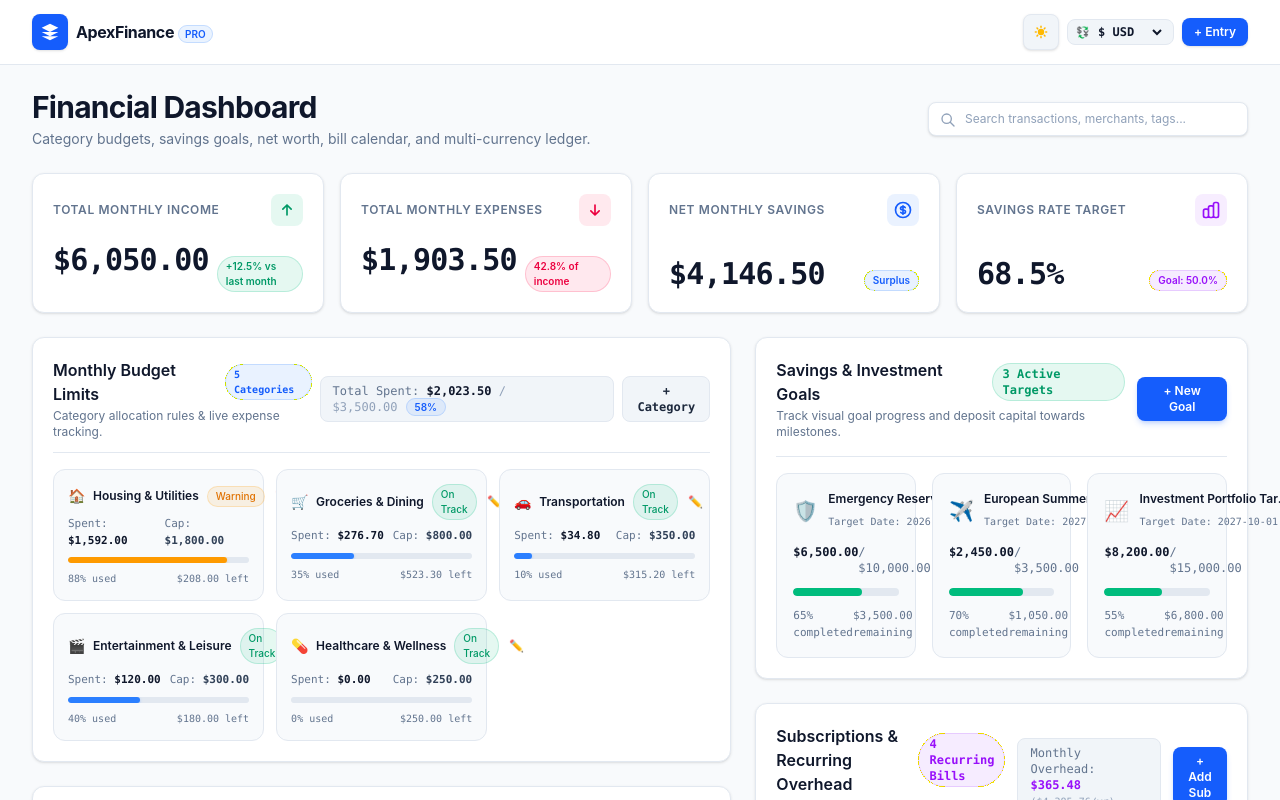
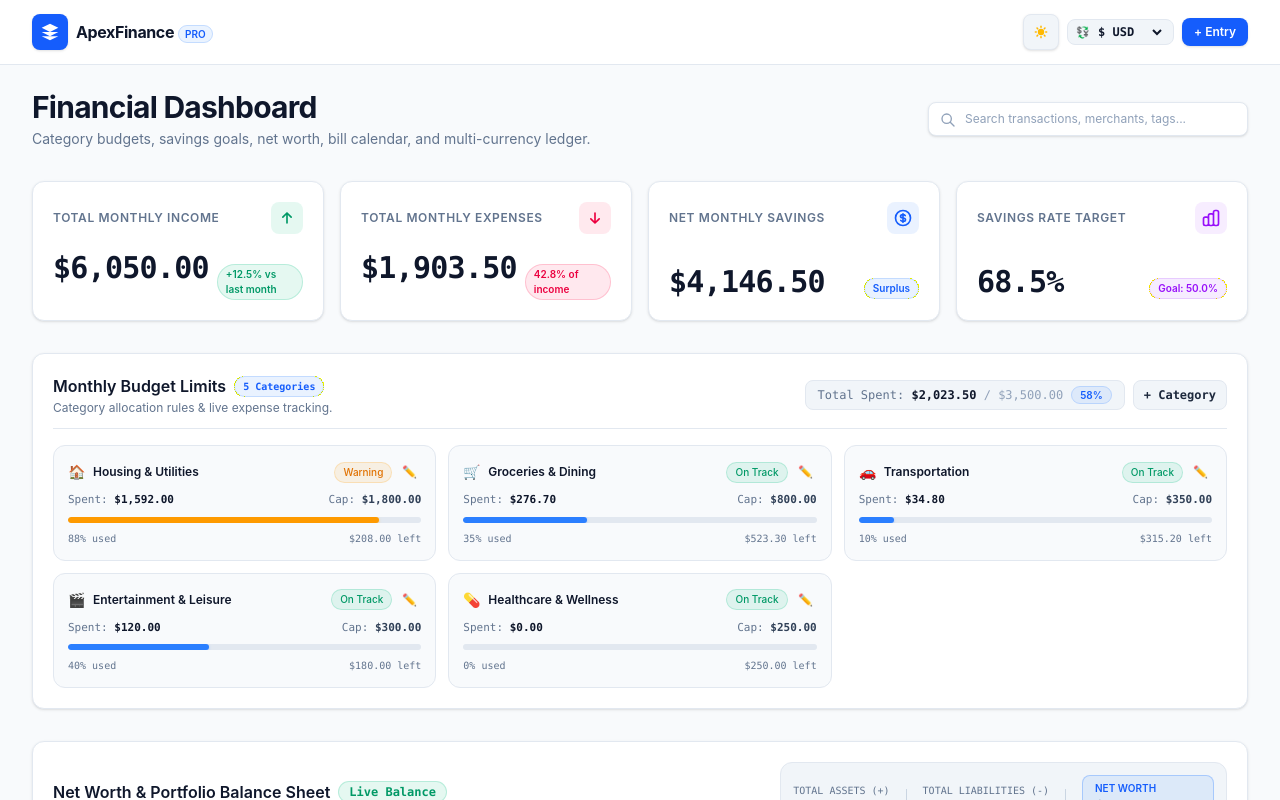
Before and after one commit to BlessedUzama/Finance-Application, a React (Vite) app: page / in a window 1280 px wide. Shown: the top 800 px of the page. Built offline with nearby package versions, Linux system fonts and the light colour scheme.

Commit message:
fix: resolve squeezed card layout and text overlap by restoring full-width section flow

```diff
--- a/src/components/dashboard/SavingsGoals.tsx
+++ b/src/components/dashboard/SavingsGoals.tsx
@@ -68,7 +68,7 @@ export const SavingsGoals: React.FC = () => {
         </button>
       </div>
 
-      {/* Responsive Goals Grid */}
+      {/* Full-width Responsive Goals Grid */}
       <div className="grid grid-cols-1 sm:grid-cols-2 lg:grid-cols-3 gap-4">
         {savingsGoals.map((goal) => {
           const pct = Math.min(100, Math.round((goal.currentAmount / goal.targetAmount) * 100));
@@ -80,17 +80,17 @@ export const SavingsGoals: React.FC = () => {
               className="flex flex-col justify-between rounded-xl border border-slate-200 dark:border-slate-800/80 bg-slate-50 dark:bg-slate-900/40 p-4 hover:border-slate-300 dark:hover:border-slate-700 transition-all space-y-3"
             >
               <div className="flex items-center justify-between gap-2">
-                <div className="flex items-center gap-2.5">
-                  <span className="text-xl">{goal.icon}</span>
-                  <div>
-                    <h4 className="text-xs font-semibold text-slate-900 dark:text-white truncate max-w-[150px]">{goal.name}</h4>
-                    <span className="text-[10px] text-slate-500 dark:text-slate-400 font-mono">Target Date: {goal.targetDate}</span>
+                <div className="flex items-center gap-2.5 min-w-0">
+                  <span className="text-xl shrink-0">{goal.icon}</span>
+                  <div className="min-w-0">
+                    <h4 className="text-xs font-semibold text-slate-900 dark:text-white truncate">{goal.name}</h4>
+                    <span className="text-[10px] text-slate-500 dark:text-slate-400 font-mono block truncate">Target Date: {goal.targetDate}</span>
                   </div>
                 </div>
 
                 <button
                   onClick={() => setSelectedGoal(goal)}
-                  className="rounded-lg bg-blue-500/10 px-2.5 py-1 text-xs font-semibold text-blue-600 dark:text-blue-400 border border-blue-500/20 hover:bg-blue-600 hover:text-white transition-all cursor-pointer"
+                  className="shrink-0 rounded-lg bg-blue-500/10 px-2.5 py-1 text-xs font-semibold text-blue-600 dark:text-blue-400 border border-blue-500/20 hover:bg-blue-600 hover:text-white transition-all cursor-pointer"
                 >
                   + Deposit
                 </button>
@@ -110,7 +110,7 @@ export const SavingsGoals: React.FC = () => {
                 />
               </div>
 
-              <div className="flex items-center justify-between text-[11px] text-slate-500 dark:text-slate-400 font-mono">
+              <div className="flex flex-wrap items-center justify-between gap-1 text-[11px] text-slate-500 dark:text-slate-400 font-mono">
                 <span>{pct}% completed</span>
                 <span>{formatCurrency(remaining)} remaining</span>
               </div>
--- a/src/components/layout/DashboardLayout.tsx
+++ b/src/components/layout/DashboardLayout.tsx
@@ -60,7 +60,7 @@ export const DashboardLayout: React.FC<DashboardLayoutProps> = ({
       {/* Root Fixed Add Transaction Modal Overlay */}
       <AddTransactionModal />
 
-      {/* Top Fixed / Sticky Navigation Bar */}
+      {/* Top Sticky Navigation Bar */}
       <header className="sticky top-0 z-40 w-full border-b border-slate-200 dark:border-slate-800/80 bg-white/95 dark:bg-slate-950/95 backdrop-blur-md">
         <div className="mx-auto flex flex-wrap h-auto min-h-[4rem] max-w-7xl items-center justify-between px-3 sm:px-6 lg:px-8 py-2 gap-2">
           {/* Logo & Brand */}
@@ -127,7 +127,7 @@ export const DashboardLayout: React.FC<DashboardLayoutProps> = ({
       </header>
 
       {/* Main Content Area */}
-      <main className="mx-auto max-w-7xl px-3 sm:px-6 lg:px-8 py-6 space-y-6">
+      <main className="mx-auto max-w-7xl px-3 sm:px-6 lg:px-8 py-6 space-y-6 sm:space-y-8">
         {/* Welcome & Section Title */}
         <div className="flex flex-col md:flex-row md:items-center md:justify-between gap-4">
           <div>
@@ -224,28 +224,25 @@ export const DashboardLayout: React.FC<DashboardLayoutProps> = ({
           </div>
         )}
 
-        {/* Level 1: Financial Metrics Grid */}
+        {/* Section 1: Financial Metrics Grid */}
         <section>{metricsSlot}</section>
 
-        {/* Level 2: Responsive Desktop 2-Column Dashboard Layout */}
-        <div className="grid grid-cols-1 lg:grid-cols-12 gap-6">
-          {/* Left Column (Budgets & Net Worth) */}
-          <div className="lg:col-span-7 space-y-6">
-            {budgetTrackerSlot && <section>{budgetTrackerSlot}</section>}
-            {netWorthSlot && <section>{netWorthSlot}</section>}
-          </div>
+        {/* Section 2: Budget Tracker Section */}
+        {budgetTrackerSlot && <section>{budgetTrackerSlot}</section>}
 
-          {/* Right Column (Savings & Subscriptions) */}
-          <div className="lg:col-span-5 space-y-6">
-            {savingsGoalsSlot && <section>{savingsGoalsSlot}</section>}
-            {subscriptionsSlot && <section>{subscriptionsSlot}</section>}
-          </div>
-        </div>
+        {/* Section 3: Net Worth Tracker Section */}
+        {netWorthSlot && <section>{netWorthSlot}</section>}
 
-        {/* Level 3: Bill Calendar Section */}
+        {/* Section 4: Savings Goals Tracker */}
+        {savingsGoalsSlot && <section>{savingsGoalsSlot}</section>}
+
+        {/* Section 5: Subscriptions Monitor */}
+        {subscriptionsSlot && <section>{subscriptionsSlot}</section>}
+
+        {/* Section 6: Bill Calendar Section */}
         {billCalendarSlot && <section>{billCalendarSlot}</section>}
 
-        {/* Level 4: Full-Width Transaction Data Table */}
+        {/* Section 7: Full-Width Transaction Data Table */}
         <section id="transaction-history">{transactionTableSlot}</section>
       </main>
     </div>
--- a/src/index.css
+++ b/src/index.css
@@ -14,10 +14,7 @@
     --text-primary: #0f172a;
     --text-secondary: #475569;
     --text-muted: #64748b;
-    --accent-blue: #2563eb;
-    --accent-emerald: #16a34a;
-    --accent-amber: #d97706;
-    --accent-rose: #dc2626;
+    --shadow-card: 0 1px 3px 0 rgba(0, 0, 0, 0.05), 0 1px 2px -1px rgba(0, 0, 0, 0.05);
   }
 
   /* Dark Theme Variables */
@@ -32,10 +29,7 @@
     --text-primary: #f8fafc;
     --text-secondary: #cbd5e1;
     --text-muted: #94a3b8;
-    --accent-blue: #3b82f6;
-    --accent-emerald: #10b981;
-    --accent-amber: #f59e0b;
-    --accent-rose: #f43f5e;
+    --shadow-card: 0 10px 15px -3px rgba(0, 0, 0, 0.5), 0 4px 6px -4px rgba(0, 0, 0, 0.5);
   }
 
   html, body {
@@ -68,6 +62,6 @@
 
 /* Accessible focus ring */
 *:focus-visible {
-  outline: 2px solid var(--accent-blue);
+  outline: 2px solid #3b82f6;
   outline-offset: 2px;
 }
```
